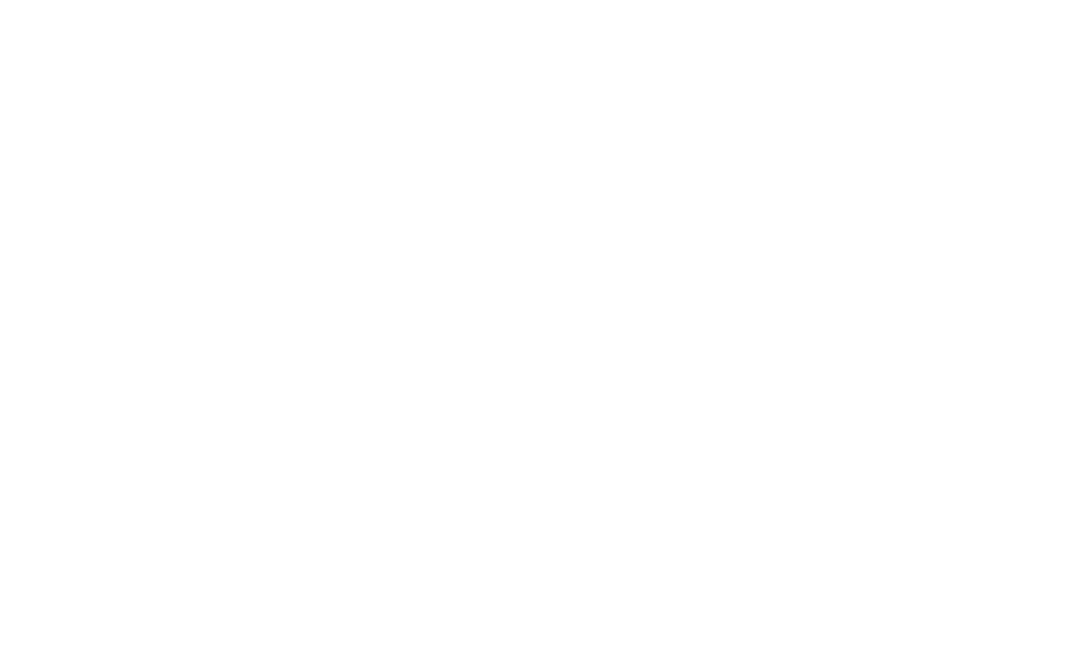
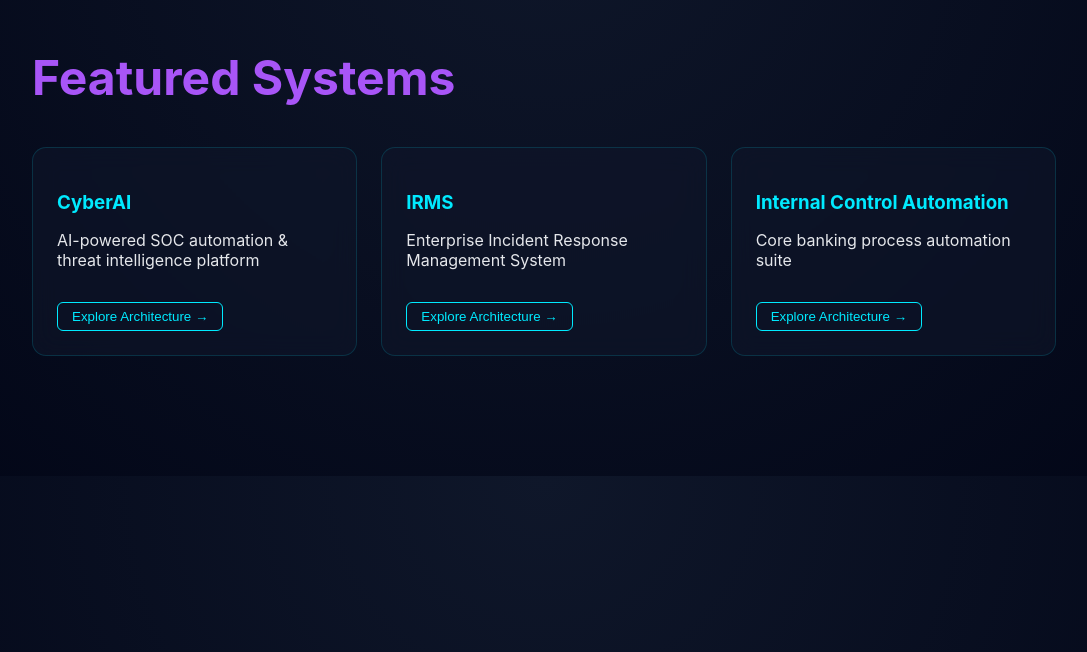
Before and after one commit to Jibrilkelifa/jibril-portfolio, an Angular app: page /projects in a window 1280 px wide. Before the commit this address led to /. Shown: the part 112-764 px from the top of the page, without its empty margins (96-1183 px from the left). Built offline with nearby package versions, Linux system fonts and the light colour scheme.

Commit message:
feat: add projects section with cyber styled cards

```diff
--- a/src/app/app.routes.ts
+++ b/src/app/app.routes.ts
@@ -12,5 +12,12 @@
     loadComponent: () =>
       import('./modules/about/about')
         .then(m => m.About)
-  }
+  },
+  {
+  path: 'projects',
+  loadComponent: () =>
+    import('./modules/projects/projects/projects')
+      .then(m => m.Projects)
+}
+
 ];
--- /dev/null
+++ b/src/app/modules/projects/projects/projects.html
@@ -0,0 +1,20 @@
+<section class="projects">
+  <h2>Featured Systems</h2>
+
+  <div class="grid">
+    <app-project-card
+      title="CyberAI"
+      desc="AI-powered SOC automation & threat intelligence platform"
+    ></app-project-card>
+
+    <app-project-card
+      title="IRMS"
+      desc="Enterprise Incident Response Management System"
+    ></app-project-card>
+
+    <app-project-card
+      title="Internal Control Automation"
+      desc="Core banking process automation suite"
+    ></app-project-card>
+  </div>
+</section>
--- /dev/null
+++ b/src/app/modules/projects/projects/projects.scss
@@ -0,0 +1,15 @@
+.projects {
+  padding: 120px 10%;
+}
+
+h2 {
+  font-size: 3rem;
+  margin-bottom: 40px;
+  color: var(--neon-purple);
+}
+
+.grid {
+  display: grid;
+  grid-template-columns: repeat(auto-fit, minmax(280px, 1fr));
+  gap: 24px;
+}
--- /dev/null
+++ b/src/app/modules/projects/projects/projects.ts
@@ -0,0 +1,14 @@
+import { Component } from '@angular/core';
+import { ProjectCard } from '../../../shared/components/project-card/project-card';
+
+@Component({
+  selector: 'app-projects',
+  standalone: true,
+  imports: [ProjectCard],
+  templateUrl: './projects.html',
+  styleUrls: ['./projects.scss']
+})
+
+export class Projects {
+
+}
--- /dev/null
+++ b/src/app/shared/components/project-card/project-card.html
@@ -0,0 +1,5 @@
+<div class="card">
+  <h3>{{ title }}</h3>
+  <p>{{ desc }}</p>
+  <button>Explore Architecture →</button>
+</div>
--- /dev/null
+++ b/src/app/shared/components/project-card/project-card.scss
@@ -0,0 +1,29 @@
+.card {
+  padding: 24px;
+  background: var(--bg-glass);
+  border: 1px solid rgba(0,234,255,0.15);
+  border-radius: 14px;
+  transition: 0.4s ease;
+  backdrop-filter: blur(12px);
+  cursor: pointer;
+
+  &:hover {
+    transform: translateY(-6px) scale(1.02);
+    box-shadow: 0 0 30px rgba(0,234,255,0.15);
+  }
+
+  h3 {
+    color: var(--neon-blue);
+    margin-bottom: 12px;
+  }
+
+  button {
+    margin-top: 16px;
+    background: transparent;
+    border: 1px solid var(--neon-blue);
+    color: var(--neon-blue);
+    padding: 6px 14px;
+    border-radius: 6px;
+    cursor: pointer;
+  }
+}
```
Also changed, not shown: src/app/shared/components/project-card/project-card.ts (added, +12 -0 lines), 2 other files (tests, documents, lock files or other folders).
